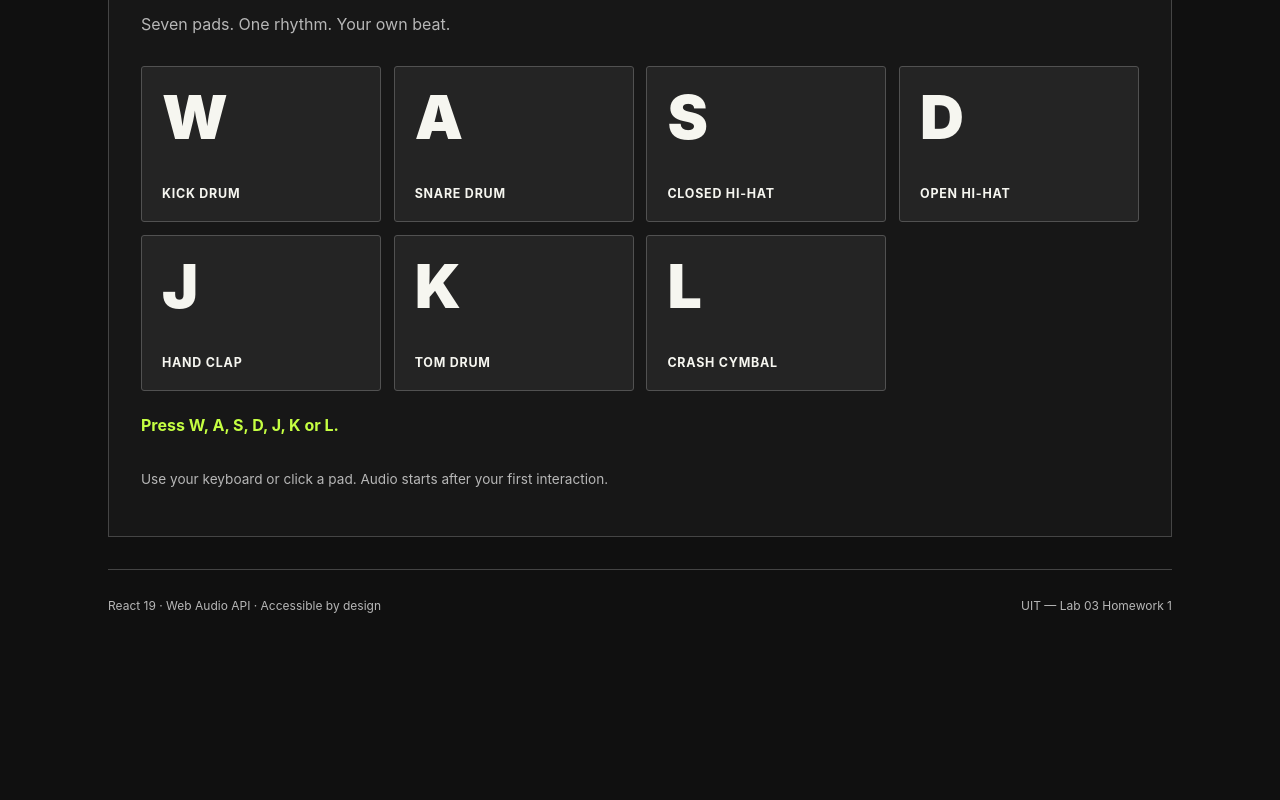
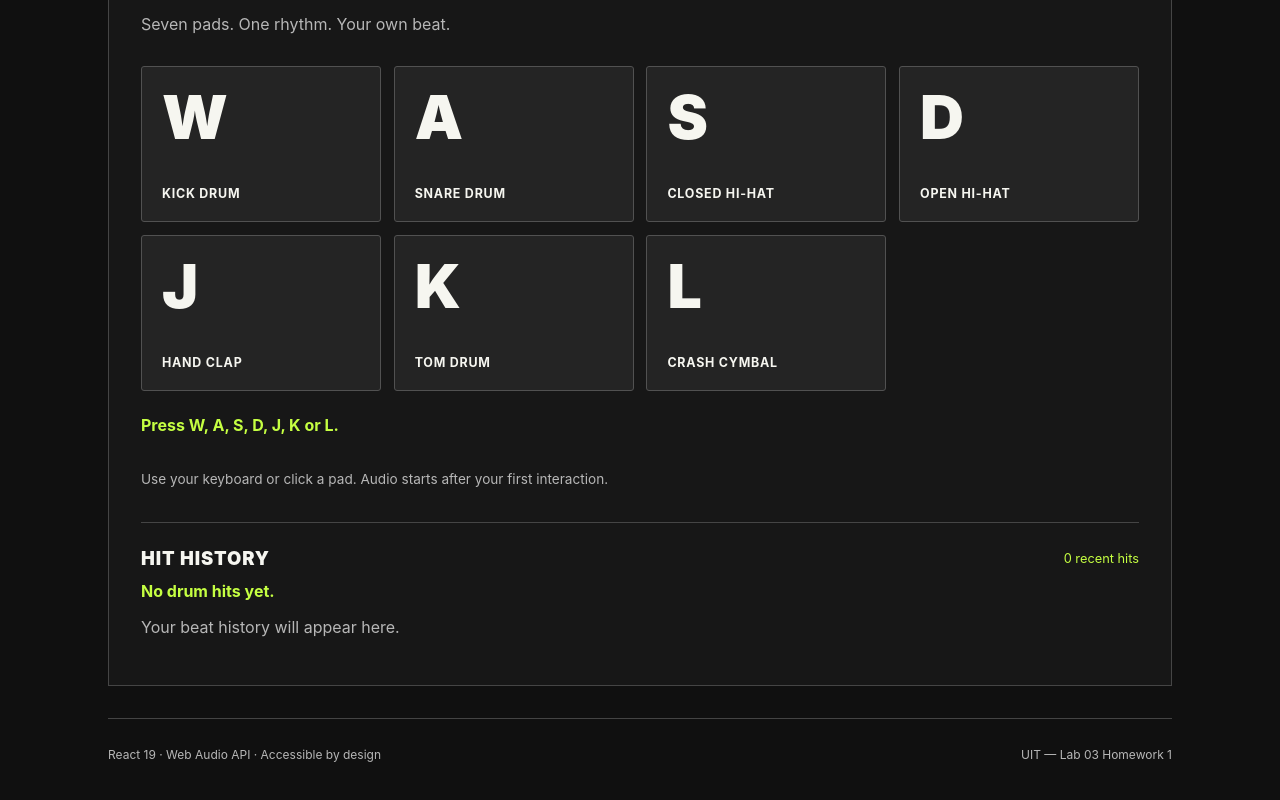
Before and after one commit to hchaupanjcwtf06/24520211_ToHuyenChau_Lab03_HW, a React (Vite) app in the folder homework1/: page / in a window 1280 px wide. Shown: the part 379-1179 px from the top of the page. Before the commit the page ends 1052 px from the top, so only its background shows below. Built offline with nearby package versions, Linux system fonts and the light colour scheme.

Commit message:
feat(hw1): add accessible drum hit history

```diff
--- a/homework1/src/components/DrumKit.tsx
+++ b/homework1/src/components/DrumKit.tsx
@@ -4,15 +4,20 @@ import { DRUM_PADS } from '../data/drum-pads';
 import { DRUM_SAMPLES } from '../audio/sample-manifest';
 import { WebDrumAudioEngine } from '../audio/drum-audio-engine';
 import { useDrumKeyboard } from '../hooks/useDrumKeyboard';
-import type { DrumSoundId } from '../types/drum';
+import type { DrumHit, DrumSoundId } from '../types/drum';
 import { DrumPad } from './DrumPad';
+import { HitHistory } from './HitHistory';
 import styles from './DrumKit.module.css';
 
 type AudioStatus = 'idle' | 'loading' | 'ready' | 'error';
 
+const MAX_HISTORY = 8;
+
 export function DrumKit() {
   const [lastSelected, setLastSelected] =
     useState<DrumSoundId | null>(null);
+
+  const [hits, setHits] = useState<DrumHit[]>([]);
 
   const [audioStatus, setAudioStatus] =
     useState<AudioStatus>('idle');
@@ -48,13 +53,10 @@ export function DrumKit() {
       return;
     }
 
-    setLastSelected(id);
-
     if (!readyPromiseRef.current) {
       setAudioStatus('loading');
       setAudioError('');
 
-      // Start while handling the user interaction.
       readyPromiseRef.current = (async () => {
         await engine.start();
         await engine.loadSamples(
@@ -71,6 +73,23 @@ export function DrumKit() {
         if (controller.signal.aborted) return;
 
         engine.trigger(id);
+
+        const pad = DRUM_PADS.find((item) => item.id === id);
+
+        if (pad) {
+          const hit: DrumHit = {
+            id: crypto.randomUUID(),
+            padId: id,
+            label: pad.label,
+            occurredAtMs: Date.now(),
+          };
+
+          setHits((previous) =>
+            [hit, ...previous].slice(0, MAX_HISTORY)
+          );
+        }
+
+        setLastSelected(id);
         setAudioStatus('ready');
       } catch (error) {
         if (controller.signal.aborted) return;
@@ -82,8 +101,6 @@ export function DrumKit() {
 
         setAudioError(message);
         setAudioStatus('error');
-
-        // Allow a later user interaction to retry loading.
         readyPromiseRef.current = null;
       }
     };
@@ -128,7 +145,7 @@ export function DrumKit() {
         </ul>
       </section>
 
-      <p className={styles.status} role="status">
+      <p className={styles.status}>
         {audioStatus === 'loading'
           ? 'Loading drum sounds...'
           : audioStatus === 'error'
@@ -150,6 +167,8 @@ export function DrumKit() {
           ? ' Audio engine ready.'
           : ' Audio starts after your first interaction.'}
       </p>
+
+      <HitHistory hits={hits} />
     </section>
   );
 }
--- /dev/null
+++ b/homework1/src/components/HitHistory.module.css
@@ -0,0 +1,68 @@
+
+.history {
+    margin-top: 2rem;
+    padding-top: 1.5rem;
+    border-top: 1px solid #454545;
+  }
+
+  .header {
+    display: flex;
+    align-items: center;
+    justify-content: space-between;
+    flex-wrap: wrap;
+    gap: 0.5rem;
+  }
+
+  .header h3 {
+    margin: 0;
+    font-size: 1.15rem;
+    font-weight: 900;
+    letter-spacing: 0.05em;
+  }
+
+  .count {
+    color: #c5ff42;
+    font-size: 0.8rem;
+  }
+
+  .announcement {
+    display: block;
+    margin-top: 0.75rem;
+    color: #c5ff42;
+    font-weight: 700;
+  }
+
+  .empty {
+    color: #b7b7b7;
+  }
+
+  .list {
+    display: grid;
+    gap: 0.5rem;
+    margin: 1rem 0 0;
+    padding: 0;
+    list-style: none;
+  }
+
+  .item {
+    display: flex;
+    align-items: center;
+    justify-content: space-between;
+    gap: 1rem;
+    min-width: 0;
+    padding: 0.75rem 1rem;
+    background: #242424;
+    border-left: 3px solid #c5ff42;
+  }
+
+  .hitName {
+    min-width: 0;
+    overflow-wrap: anywhere;
+    font-weight: 700;
+  }
+
+  .time {
+    flex-shrink: 0;
+    color: #b7b7b7;
+    font-size: 0.8rem;
+  }
--- /dev/null
+++ b/homework1/src/components/HitHistory.tsx
@@ -0,0 +1,60 @@
+
+import type { DrumHit } from '../types/drum';
+import styles from './HitHistory.module.css';
+
+interface HitHistoryProps {
+  readonly hits: readonly DrumHit[];
+}
+
+export function HitHistory({ hits }: HitHistoryProps) {
+  const latest = hits[0];
+
+  return (
+    <section
+      className={styles.history}
+      aria-labelledby="history-heading"
+    >
+      <header className={styles.header}>
+        <h3 id="history-heading">HIT HISTORY</h3>
+        <span className={styles.count}>
+          {hits.length} recent hits
+        </span>
+      </header>
+
+      <output
+        className={styles.announcement}
+        aria-live="polite"
+        aria-atomic="true"
+      >
+        {latest
+          ? `Played ${latest.label}.`
+          : 'No drum hits yet.'}
+      </output>
+
+      {hits.length === 0 ? (
+        <p className={styles.empty}>
+          Your beat history will appear here.
+        </p>
+      ) : (
+        <ol className={styles.list} aria-label="Recent drum hits">
+          {hits.map((hit) => (
+            <li className={styles.item} key={hit.id}>
+              <span className={styles.hitName}>
+                {hit.label}
+              </span>
+              <time
+                className={styles.time}
+                dateTime={new Date(hit.occurredAtMs).toISOString()}
+              >
+                {new Date(hit.occurredAtMs).toLocaleTimeString(
+                  'en-US',
+                  { hour12: false }
+                )}
+              </time>
+            </li>
+          ))}
+        </ol>
+      )}
+    </section>
+  );
+}
```
Also changed, not shown: 1 other file (tests, documents, lock files or other folders).
